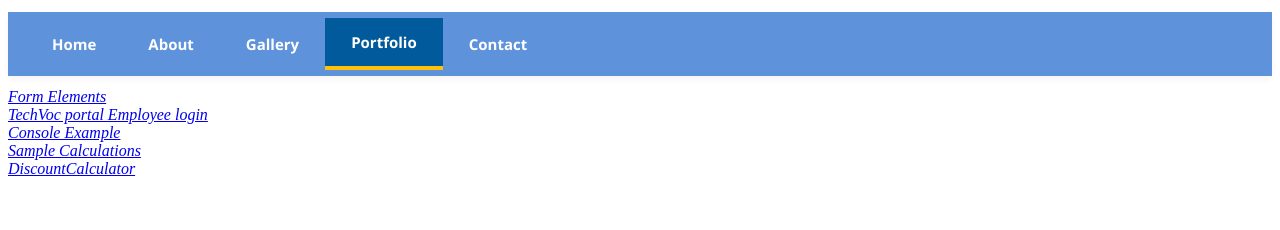
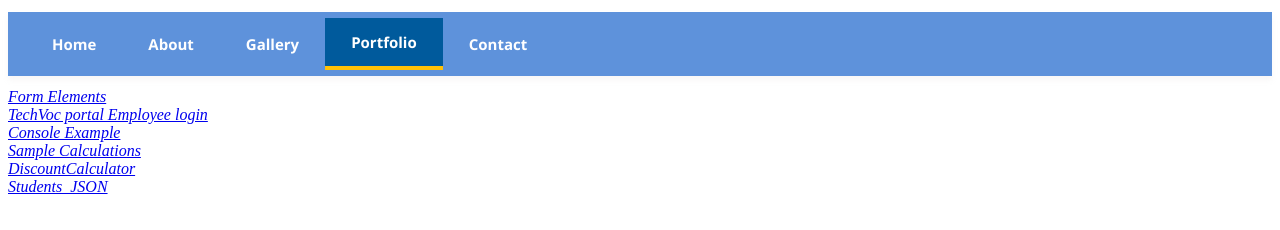
Before and after one commit to WaffleJoeInTheHouse/Website, a plain HTML site: page portfolio.html in a window 1280 px wide. Drawn offline with Linux system fonts and the light colour scheme.

Commit message:
Add link to Students_JSON in portfolio.html

```diff
--- a/portfolio.html
+++ b/portfolio.html
@@ -26,5 +26,7 @@
         <a href="JSSUM.html"> <i>Sample Calculations</i></a>
 		<br>
         <a href="discountprice.html"><i>DiscountCalculator</i></a>
+		<br>
+		<a href="JSONCODES/JASON_HTML.html"><i>Students_JSON</i>
 </body>
 </html>
```
